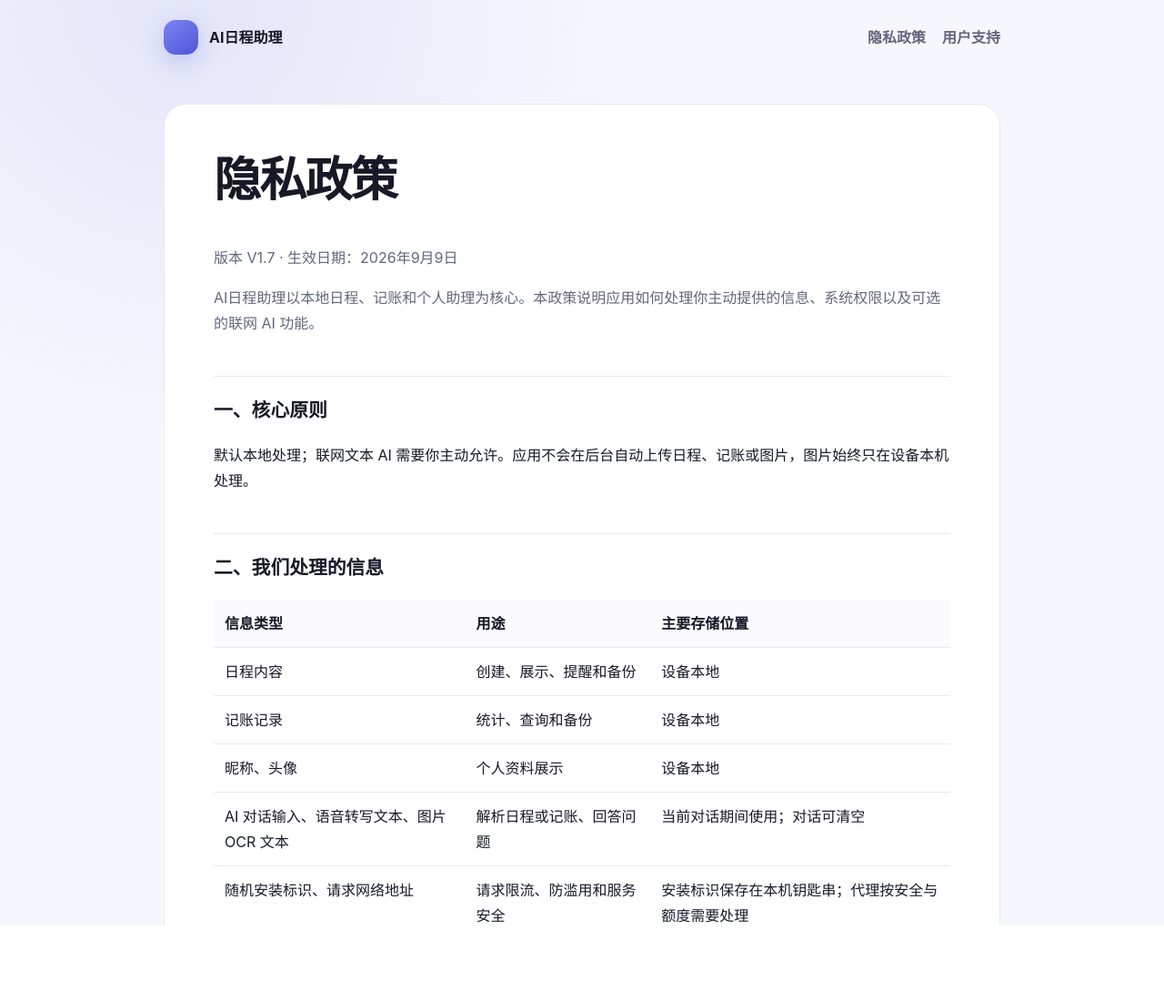
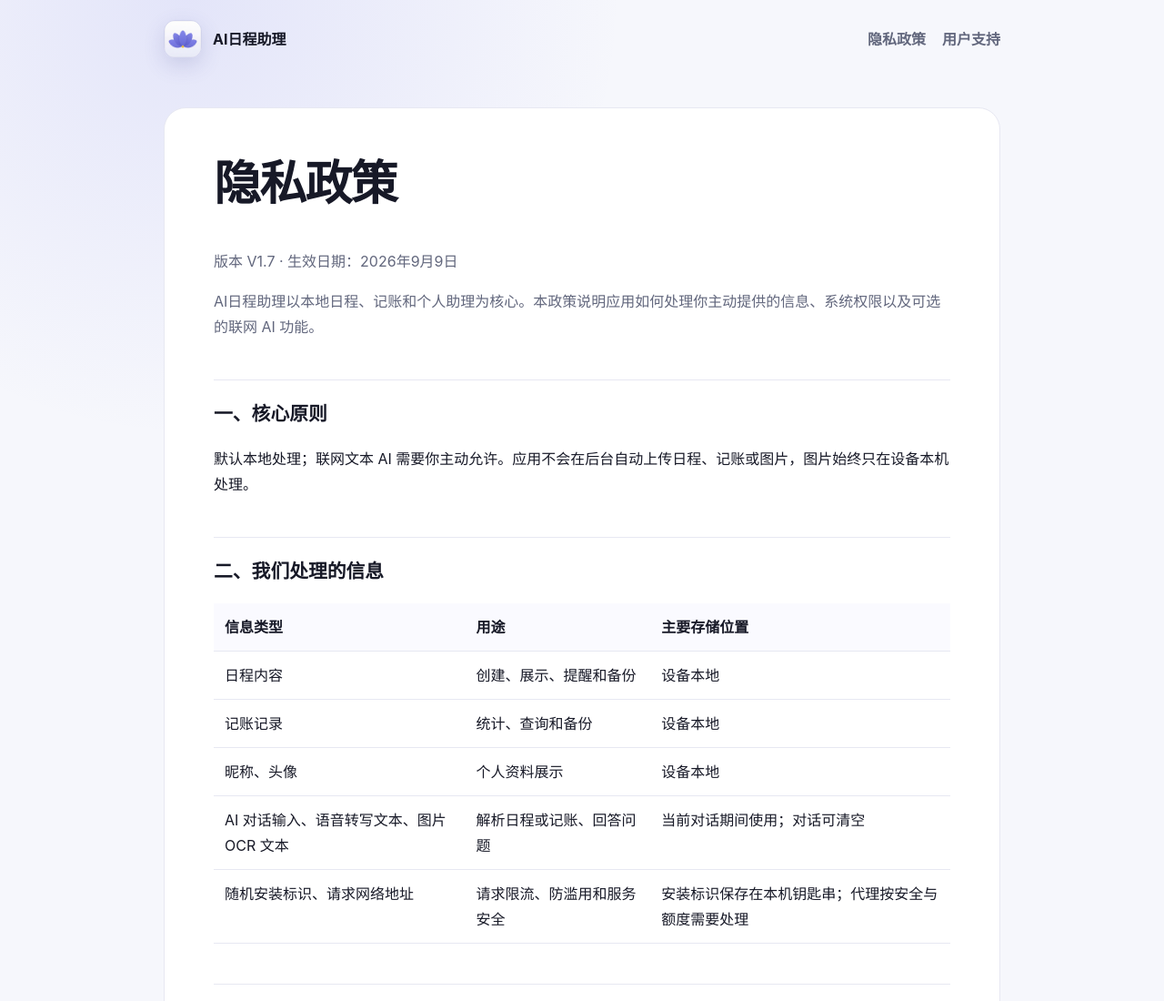
Before and after one commit to weizhichao1027-collab/ai-schedule-assistant-support, a plain HTML site: page dist/privacy/index.html in a window 1280 px wide. Shown: the top 1100 px of the page at 91% size. Drawn offline with Linux system fonts and the light colour scheme.

Commit message:
Use official app icon in site header

```diff
--- a/dist/privacy/index.html
+++ b/dist/privacy/index.html
@@ -6,11 +6,13 @@
   <meta name="description" content="AI日程助理隐私政策。">
   <link rel="canonical" href="https://ai-schedule-assistant-support.weizhichao1027.chatgpt.site/privacy/">
   <title>隐私政策｜AI日程助理</title>
+  <link rel="icon" type="image/png" sizes="48x48" href="../assets/favicon-48.png">
+  <link rel="apple-touch-icon" href="../assets/app-icon-192.png">
   <link rel="stylesheet" href="../style.css">
 </head>
 <body>
   <header class="shell">
-    <a class="brand" href="../" style="color:inherit;text-decoration:none"><span class="mark" aria-hidden="true"></span><span>AI日程助理</span></a>
+    <a class="brand" href="../" style="color:inherit;text-decoration:none"><img class="mark" src="../assets/app-icon-192.png" alt="" width="42" height="42"><span>AI日程助理</span></a>
     <nav aria-label="主导航"><a href="./" aria-current="page">隐私政策</a><a href="../support/">用户支持</a></nav>
   </header>
   <main class="shell">
--- a/dist/style.css
+++ b/dist/style.css
@@ -34,14 +34,17 @@ header {
   padding: 22px 0;
 }
 
-.brand { display: flex; align-items: center; gap: 12px; font-weight: 750; }
+.brand { display: inline-flex; align-items: center; gap: 12px; font-weight: 750; }
 
 .mark {
-  width: 38px;
-  height: 38px;
-  border-radius: 13px;
-  background: linear-gradient(145deg, #7d82f3, #5056d7);
-  box-shadow: 0 8px 24px rgba(80, 86, 215, .24);
+  display: block;
+  width: 42px;
+  height: 42px;
+  flex: 0 0 42px;
+  border: 1px solid rgba(92, 98, 154, .14);
+  border-radius: 12px;
+  object-fit: cover;
+  box-shadow: 0 8px 22px rgba(75, 81, 155, .18);
 }
 
 nav { display: flex; flex-wrap: wrap; gap: 18px; }
```
Also changed, not shown: dist/index.html (+3 -1 lines), dist/support/index.html (+3 -1 lines), dist/assets/app-icon-192.png (added), dist/assets/favicon-48.png (added), 1 other file.
